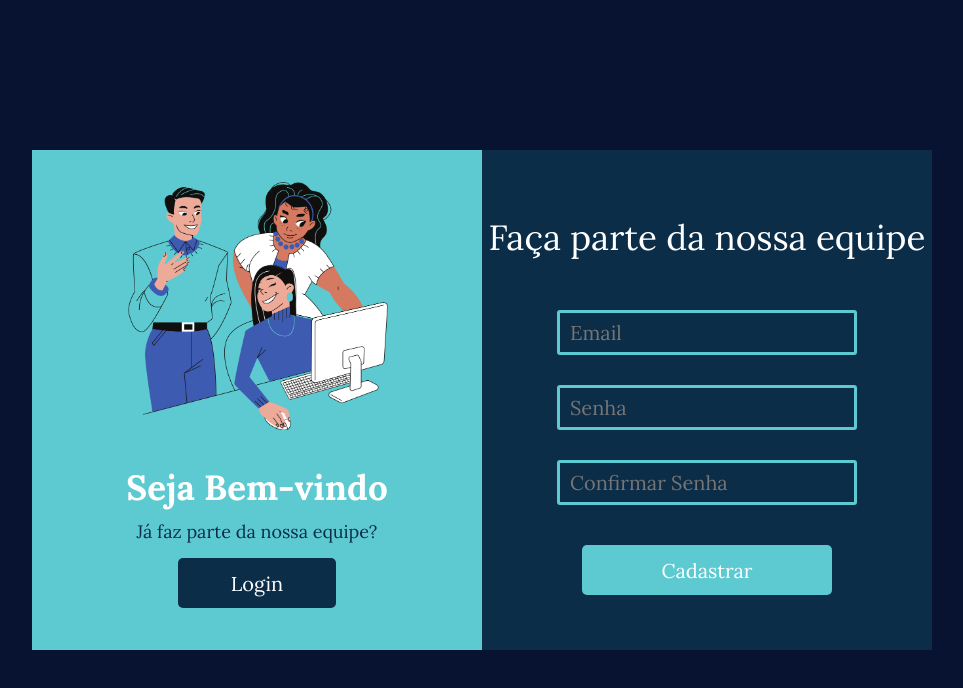
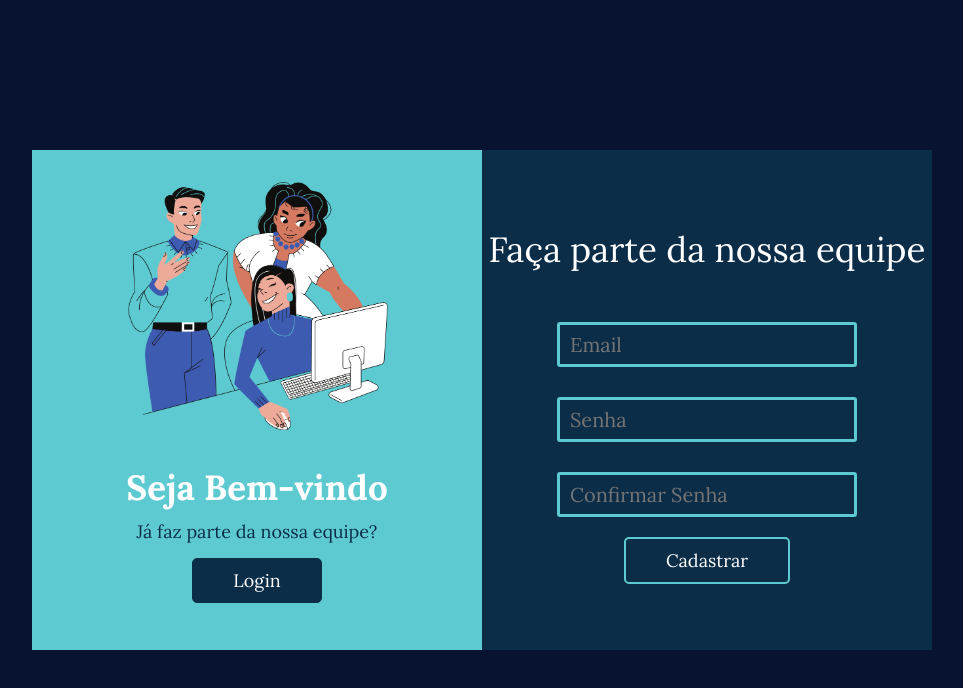
Before and after one commit to FernandoCMF/react-formulario, a React (Create React App) app: page / in a window 1280 px wide. Shown: the top 688 px of the page, without its empty margins (158-1121 px from the left). Built offline with nearby package versions, Linux system fonts and the light colour scheme.

Commit message:
finished button

```diff
--- a/src/App.js
+++ b/src/App.js
@@ -8,7 +8,7 @@ function App() {
       <ContentMain
         left_title='Seja Bem-vindo'
         left_subtitle='Já faz parte da nossa equipe?'
-        namebtn='Login'
+        btnTitle='Login'
       />
     </div>
   );
--- /dev/null
+++ b/src/Components/Buttons/Buttons.css
@@ -0,0 +1,36 @@
+:root {
+  --primary: #0c2d48;
+  --second: #050a30;
+  --third: #5dcad1;
+}
+
+.btn {
+  padding: 10px 40px;
+  border-radius: 5px;
+  font-size: 1.8rem;
+  outline: none;
+  border: none;
+  cursor: pointer;
+  transition: all 0.3s ease-out;
+}
+
+.btn--primary {
+  background-color: var(--primary);
+  color: #fff;
+  border: 1px solid var(--primary);
+}
+
+.btn--outline {
+  background-color: transparent;
+  color: #fff;
+  padding: 10px 40px;
+  border: 2px solid var(--third);
+  transition: all 0.3s ease-out;
+}
+
+.btn:hover {
+  background: var(--second);
+  padding: 12px 60px;
+  color: #fff;
+  transition: all 0.2s ease-in-out;
+}
--- /dev/null
+++ b/src/Components/Buttons/Buttons.jsx
@@ -0,0 +1,16 @@
+import React from "react";
+import "./Buttons.css";
+
+const STYLES = ["btn--primary", "btn--outline"];
+
+export const Button = ({ children, type, onClick, buttonStyle }) => {
+  const checkButtonStyle = STYLES.includes(buttonStyle)
+    ? buttonStyle
+    : STYLES[0];
+
+  return (
+    <button className={`btn ${checkButtonStyle}`} onClick={onClick} type={type}>
+      {children}
+    </button>
+  );
+};
--- a/src/Components/ContentMain/ContentMain.css
+++ b/src/Components/ContentMain/ContentMain.css
@@ -56,31 +56,6 @@
   color: #0c2d48;
 }
 
-.info-button {
-  background: #0c2d48;
-  margin-top: 20x;
-  max-width: 250px;
-  width: 60%;
-  height: 50px;
-  border-radius: 5px;
-  display: inline-block;
-  cursor: pointer;
-  font-size: 2rem;
-  color: #ffffff;
-  text-decoration: none;
-  border: none;
-
-  -webkit-transition: all 0.3s ease;
-  -moz-transition: all 0.3s ease-in;
-  -ms-transition: all 0.3s ease-in;
-  -o-transition: all 0.3s ease-in;
-  transition: all 0.3s ease-in;
-}
-
-.info-button:hover {
-  width: 90%;
-}
-
 .content-wrapper__right {
   background-color: #0c2d48;
   display: flex;
@@ -93,6 +68,7 @@
 
 .form {
   margin-top: 20px;
+  margin-bottom: 20px;
   display: grid;
   grid-template-columns: 1fr;
   gap: 30px;
--- a/src/Components/ContentMain/ContentMain.jsx
+++ b/src/Components/ContentMain/ContentMain.jsx
@@ -1,6 +1,7 @@
 import React from "react";
 import "./ContentMain.css";
 import image from "../../Assets/img-1.png";
+import { Button } from "../Buttons/Buttons";
 
 function ContentMain(props) {
   return (
@@ -15,9 +16,9 @@ function ContentMain(props) {
               <h2 className='title'>{props.left_title}</h2>
               <p className='subtitle'>{props.left_subtitle}</p>
             </div>
-            <button className='info-button' type='button'>
-              {props.namebtn}
-            </button>
+            <Button className='btn' buttonStyle='btn--primary'>
+              {props.btnTitle}
+            </Button>
           </div>
         </div>
       </div>
@@ -47,13 +48,9 @@ function ContentMain(props) {
               />
             </div>
           </form>
-          <button
-            className='info-button'
-            type='submit'
-            style={{ background: "#5dcad1", marginTop: "40px" }}
-          >
+          <Button className='btn' buttonStyle='btn--outline'>
             Cadastrar
-          </button>
+          </Button>
         </div>
       </div>
     </div>
```
